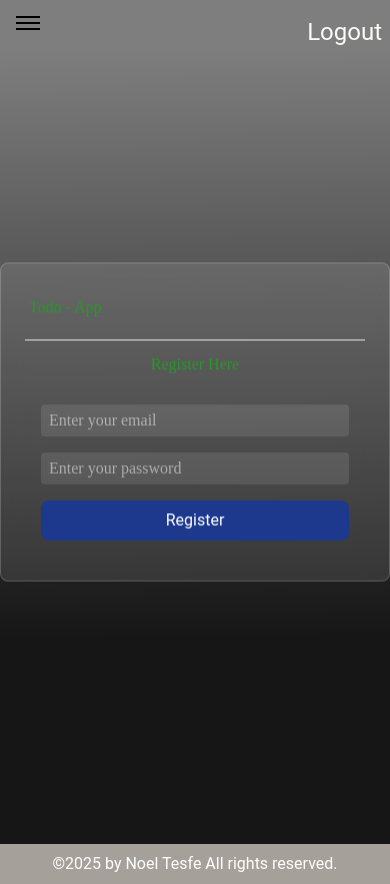
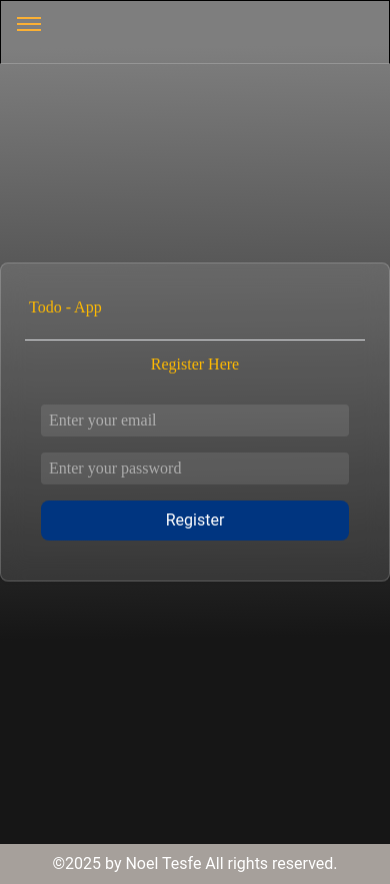
Before and after one commit to Noel-byte/todoapp-frontend, a React (Vite) app: page /register in a window 390 px wide. Built offline with nearby package versions, Linux system fonts and the light colour scheme.

Commit message:
modified frontend

```diff
--- a/src/components/Button.jsx
+++ b/src/components/Button.jsx
@@ -3,7 +3,7 @@ import React from 'react'
 export const Button = ({label,onClick}) => {
   return (
     <>
-        <button className="bg-white/10 w-full rounded px-4 py-3 text-stone-50 text-sm sm:text-base sm:w-auto hover:cursor-pointer hover:bg-white/20 uppercase" onClick={onClick}>{label}</button>
+        <button className="bg-white/10 w-full rounded px-4 py-3 text-heading text-sm sm:text-base sm:w-auto hover:cursor-pointer hover:bg-white/20 uppercase" onClick={onClick}>{label}</button>
     </>
   )
 }
--- a/src/components/FilterTasks.jsx
+++ b/src/components/FilterTasks.jsx
@@ -58,7 +58,7 @@ export const FilterTasks = () => {
   return (
     <div className='relative w-3/4'>
       {/* Buttons for md and up */}
-   <div className='hidden md:flex justify-around gap-3 text-center text-2xl'>
+   <div className='hidden md:flex justify-around gap-3 text-center text-2xl text-heading'>
         <span  onClick={allTasks} className=' font-buttons bg-white/10 text-white px-4 py-1 rounded  w-full' >All Tasks</span>
 
           <span onClick={completedTasks} className=' font-buttons bg-white/10 text-white px-4 py-1 rounded w-full '>Completed Tasks</span>
@@ -81,16 +81,16 @@ export const FilterTasks = () => {
         {/* <span className="font-bold text-lg">Tasks</span> */}
         <button onClick={() => setMenuOpen(prev => !prev)} className="focus:outline-none">
           <div className="space-y-1">
-            <span className="block w-6 h-0.5 bg-black"></span>
-            <span className="block w-6 h-0.5 bg-black"></span>
-            <span className="block w-6 h-0.5 bg-black"></span>
+            <span className="block w-6 h-0.5 bg-signup"></span>
+            <span className="block w-6 h-0.5 bg-signup"></span>
+            <span className="block w-6 h-0.5 bg-signup"></span>
           </div>
         </button>
       </div>
 
       {/* Mobile menu dropdown */}
         {menuOpen && (
-        <div className='absolute top-full bg-gr shadow-md rounded-lg flex flex-col justify-center items-start gap-3 px-4 py-4 md:hidden z-50'>
+        <div className='absolute top-full shadow-md rounded-lg flex flex-col justify-center items-start gap-3 px-4 py-4 md:hidden z-50 text-heading'>
           <span  onClick={allTasks} className=' font-buttons bg-white/10 text-white px-4 py-1 rounded  w-full' >All Tasks</span>
           <hr />
           <span onClick={completedTasks} className=' font-buttons bg-white/10 text-white px-4 py-1 rounded w-full '>Completed Tasks</span>
--- a/src/components/Header.jsx
+++ b/src/components/Header.jsx
@@ -7,9 +7,9 @@ import { FilterTasks } from './FilterTasks';
 export const Header = () => {
   // const { message } = useContext(AuthContext);
   return (
-<div className='fixed top-0 left-0 right-0 z-50 w-full h-16 flex  py-2 px-2 border-b-white'>
+<div className='fixed top-0 left-0 right-0 z-50 w-full h-16 flex  py-2 px-2 border-b-white/20 border-1'>
 <FilterTasks/>
-<span className=' self-center ml-auto font-buttons text-2xl text-stone-50 '>Logout</span>
+{/* <span className=' self-center ml-auto font-buttons text-2xl text-stone-50 '>Logout</span> */}
 </div>
   );
 };
--- a/src/components/Register.jsx
+++ b/src/components/Register.jsx
@@ -30,11 +30,11 @@ export const Register = () => {
   return (
     <div className="relative h-screen w-screen">
       <div className=" fixed top-1/2 left-1/2 transform -translate-x-1/2 -translate-y-1/2 bg-white/10 backdrop-blur-md border border-white/20 rounded-lg shadow  p-6 w-full max-w-md space-y-3 text-center text-white">
-        <h1 className="text-left font-titles px-1 py-2 text-orangered text-base sm:text-2xl md:text-3xl lg:text-4xl">
+        <h1 className="text-left font-titles px-1 py-2 text-heading text-base sm:text-2xl md:text-3xl lg:text-4xl">
           Todo - App
         </h1>
         <div className="bg-gray-200 h-px shadow-lg"></div>
-        <h2 className=" text-base sm:text-xl md:text-2xl lg:text-3xl font-titles text-orangered">
+        <h2 className=" text-base sm:text-2xl md:text-3xl lg:text-4xl font-titles text-heading">
           Register Here
         </h2>
 
@@ -63,7 +63,7 @@ export const Register = () => {
           <Toaster />
           <button
             type="submit"
-            className="bg-blue-900 py-2 px-12 font-buttons text-base sm:text-lg md:text-xl lg:text-2xl rounded-lg w-full sm:w-auto text-white hover:cursor-pointer hover:bg-blue-600"
+            className="bg-button py-2 px-12 font-buttons text-base sm:text-lg md:text-xl lg:text-2xl rounded-lg w-full sm:w-auto text-white hover:cursor-pointer  hover:bg-button/10"
           >
             Register
           </button>
```
